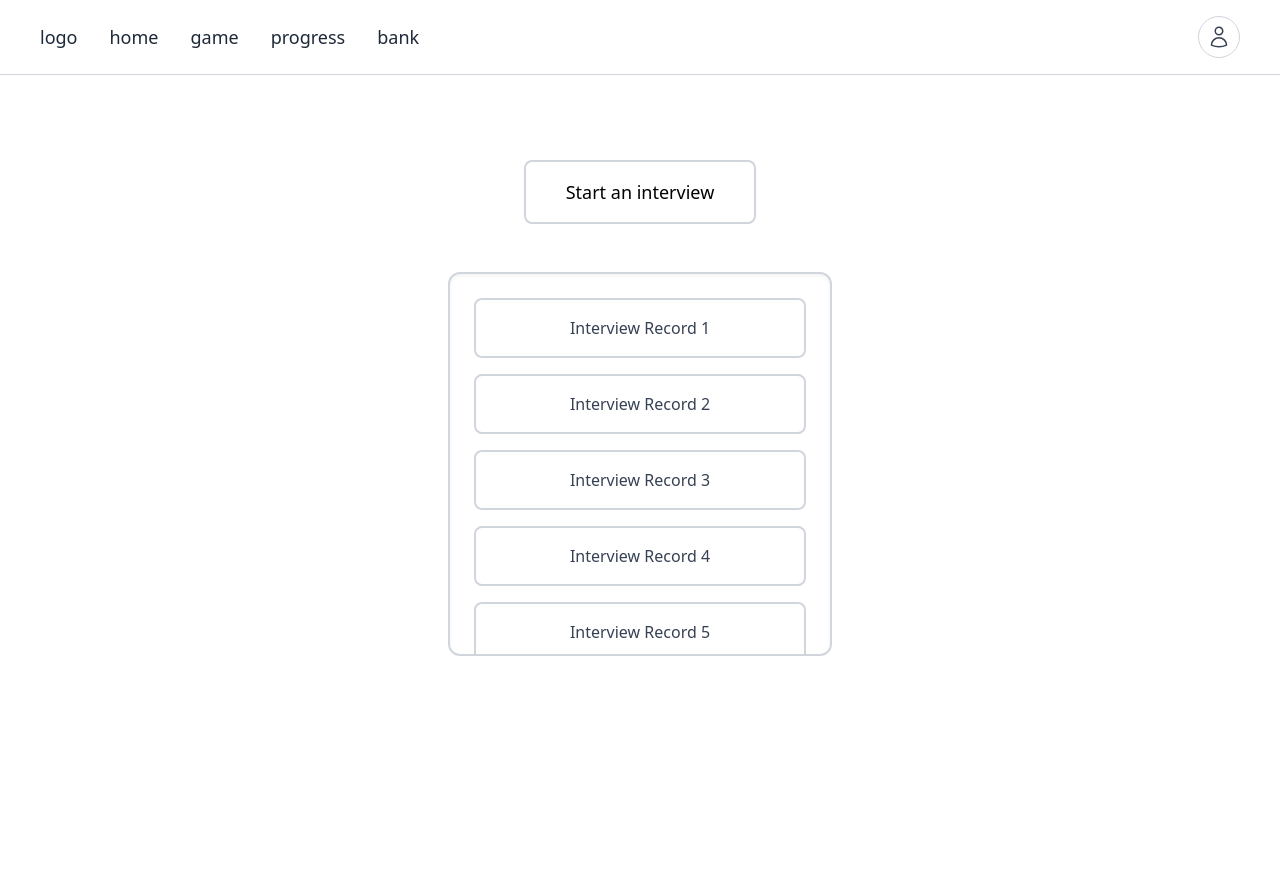
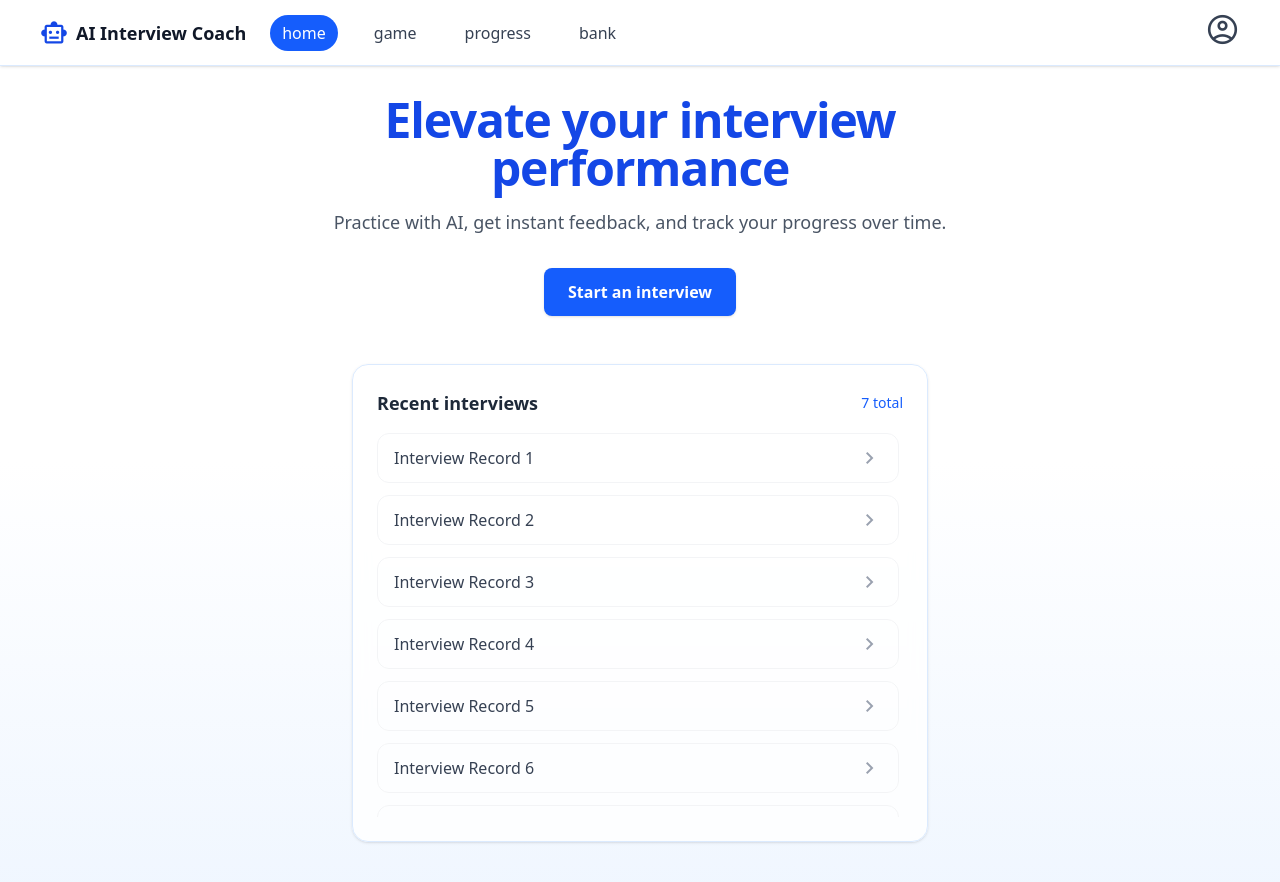
Before and after one commit to unsw-cse-comp99-3900/capstone-project-25t3-9900-f14b-cake, a Next.js app in the folder frontend/ai-interview-coach/: page /home in a window 1280 px wide. Shown: the top 882 px of the page. Before the commit the page ends 800 px from the top, so only its background shows below. Built offline with nearby package versions, Linux system fonts and the light colour scheme.

Commit message:
style：Enhance the homepage design, add document icons, and provide English translation.

```diff
--- a/frontend/ai-interview-coach/src/app/home/page.tsx
+++ b/frontend/ai-interview-coach/src/app/home/page.tsx
@@ -17,27 +17,46 @@ export default function HomePage() {
   ]);
 
   return (
-    <div className="min-h-screen flex flex-col bg-white">
+    <div className="min-h-screen flex flex-col bg-gradient-to-b from-white via-white to-blue-50">
       <Navbar />
 
-      <main className="flex flex-col items-center justify-center flex-1 py-20 pt-24">
+      <main className="flex flex-col items-center justify-center flex-1 py-20 pt-24 px-6">
+        <section className="text-center mb-12 max-w-3xl">
+          <h1 className="text-4xl md:text-5xl font-extrabold tracking-tight text-blue-700">
+            Elevate your interview performance
+          </h1>
+          <p className="mt-4 text-gray-600 text-lg">
+            Practice with AI, get instant feedback, and track your progress over time.
+          </p>
+          <div className="mt-8 flex items-center justify-center gap-4">
             <button
               onClick={() => router.push('/interview')}
-          className="px-10 py-4 border-2 border-gray-300 rounded-lg text-lg font-medium hover:border-blue-500 hover:bg-gray-50 transition-colors mb-12"
+              className="px-6 py-3 rounded-lg bg-blue-600 text-white text-base font-semibold shadow-sm hover:bg-blue-700 active:bg-blue-800 transition-colors"
             >
               Start an interview
             </button>
+          </div>
+        </section>
 
-        <div className="border-2 border-gray-300 rounded-xl p-6 w-96 max-h-96 overflow-y-auto shadow-inner">
+        <section className="w-full max-w-xl">
+          <div className="rounded-2xl border border-blue-100 bg-white/80 backdrop-blur p-6 shadow-sm">
+            <div className="flex items-center justify-between mb-4">
+              <h2 className="text-lg font-semibold text-gray-800">Recent interviews</h2>
+              <span className="text-sm text-blue-600">{records.length} total</span>
+            </div>
+            <div className="max-h-96 overflow-y-auto pr-1">
               {records.map((record, index) => (
                 <div
                   key={index}
-              className="border-2 border-gray-300 rounded-lg px-6 py-4 mb-4 text-center text-gray-700 text-base font-medium hover:border-blue-500 hover:bg-gray-50 transition-colors cursor-pointer"
+                  className="group flex items-center justify-between border border-gray-100 hover:border-blue-200 rounded-xl px-4 py-3 mb-3 text-gray-700 text-sm md:text-base cursor-pointer hover:bg-blue-50/50 transition-colors"
                 >
-              {record}
+                  <span className="truncate">{record}</span>
+                  <span className="material-symbols-outlined text-gray-400 group-hover:text-blue-500 text-xl">chevron_right</span>
                 </div>
               ))}
             </div>
+          </div>
+        </section>
       </main>
     </div>
   );
--- a/frontend/ai-interview-coach/src/app/layout.tsx
+++ b/frontend/ai-interview-coach/src/app/layout.tsx
@@ -15,6 +15,15 @@ const geistMono = Geist_Mono({
 export const metadata: Metadata = {
   title: "AI Interview Coach",
   description: "Prepare for your next interview with the power of AI.",
+  icons: {
+    icon: [
+      { url: "/favicon.svg", type: "image/svg+xml" },
+      { url: "/favicon.ico" },
+      { url: "/logo.png" },
+    ],
+    shortcut: "/favicon.svg",
+    apple: "/logo.png",
+  },
 };
 
 export default function RootLayout({
@@ -24,6 +33,9 @@ export default function RootLayout({
 }>) {
   return (
     <html lang="en">
+      <head>
+        <link rel="stylesheet" href="https://fonts.googleapis.com/css2?family=Material+Symbols+Outlined:opsz,wght,FILL,GRAD@24,400,0,0" />
+      </head>
       <body
         className={`${geistSans.variable} ${geistMono.variable} antialiased`}
       >
--- a/frontend/ai-interview-coach/src/components/Navbar.tsx
+++ b/frontend/ai-interview-coach/src/components/Navbar.tsx
@@ -1,7 +1,7 @@
 'use client';
 
-import { useRouter } from 'next/navigation';
-import { UserIcon, ArrowLeftIcon } from '@heroicons/react/24/outline';
+import { useRouter, usePathname } from 'next/navigation';
+import Image from 'next/image';
 
 interface NavbarProps {
   showBackButton?: boolean;
@@ -15,53 +15,49 @@ export default function Navbar({
   showUserButton = true
 }: NavbarProps) {
   const router = useRouter();
+  const pathname = usePathname();
 
   return (
-    <nav className="fixed top-0 left-0 right-0 z-50 flex justify-between items-center px-10 py-4 border-b border-gray-300 bg-white">
-      <div className="flex items-center space-x-4">
+    <nav className="fixed top-0 left-0 right-0 z-50 flex justify-between items-center px-6 md:px-10 py-3 border-b border-blue-100 bg-white/80 backdrop-blur shadow-sm">
+      <div className="flex items-center gap-6">
         {showBackButton && (
           <button
             onClick={() => router.back()}
-            className="p-2 rounded-full border border-gray-300 hover:bg-gray-50 transition-colors"
+            className="p-2 rounded-full hover:bg-blue-50 text-blue-700 transition-colors"
           >
-            <ArrowLeftIcon className="w-6 h-6 text-gray-700" />
+            <span className="material-symbols-outlined" style={{ fontSize: 24 }}>arrow_back</span>
           </button>
         )}
         {title && (
           <h1 className="text-2xl font-bold text-gray-800">{title}</h1>
         )}
         {!showBackButton && !title && (
-          <div className="flex space-x-8 text-lg font-medium text-gray-800">
+          <div className="flex items-center gap-6 text-base font-medium text-gray-800">
             <button
               onClick={() => router.push('/home')}
-              className="hover:text-blue-600 transition-colors"
+              className="flex items-center gap-2 hover:opacity-80 transition-opacity"
+              aria-label="Home"
             >
-              logo
+              <span className="material-symbols-outlined text-blue-700" style={{ fontSize: 28 }}>smart_toy</span>
+              <span className="text-gray-900 text-lg font-semibold">AI Interview Coach</span>
             </button>
-            <button
-              onClick={() => router.push('/home')}
-              className="hover:text-blue-600 transition-colors"
-            >
-              home
-            </button>
-            <button
-              onClick={() => router.push('/game')}
-              className="hover:text-blue-600 transition-colors"
-            >
-              game
-            </button>
-            <button
-              onClick={() => router.push('/progress')}
-              className="hover:text-blue-600 transition-colors"
-            >
-              progress
-            </button>
-            <button
-              onClick={() => router.push('/bank')}
-              className="hover:text-blue-600 transition-colors"
-            >
-              bank
-            </button>
+            {[
+              { label: 'home', href: '/home' },
+              { label: 'game', href: '/game' },
+              { label: 'progress', href: '/progress' },
+              { label: 'bank', href: '/bank' },
+            ].map(({ label, href }) => {
+              const isActive = pathname === href;
+              return (
+                <button
+                  key={href}
+                  onClick={() => router.push(href)}
+                  className={`px-3 py-1.5 rounded-full transition-colors ${isActive ? 'bg-blue-600 text-white' : 'text-gray-700 hover:bg-blue-50 hover:text-blue-700'}`}
+                >
+                  {label}
+                </button>
+              );
+            })}
           </div>
         )}
       </div>
@@ -69,9 +65,10 @@ export default function Navbar({
       {showUserButton && (
         <button
           onClick={() => router.push('/profile')}
-          className="p-2 rounded-full border border-gray-300 hover:bg-gray-50 transition-colors"
+          className="hover:text-blue-700 transition-colors"
+          aria-label="Profile"
         >
-          <UserIcon className="w-6 h-6 text-gray-700" />
+          <span className="material-symbols-outlined text-gray-700" style={{ fontSize: 35 }}>account_circle</span>
         </button>
       )}
     </nav>
```
Also changed, not shown: frontend/ai-interview-coach/public/favicon.svg (added). Lines whose indentation alone changed are shown as unchanged.
